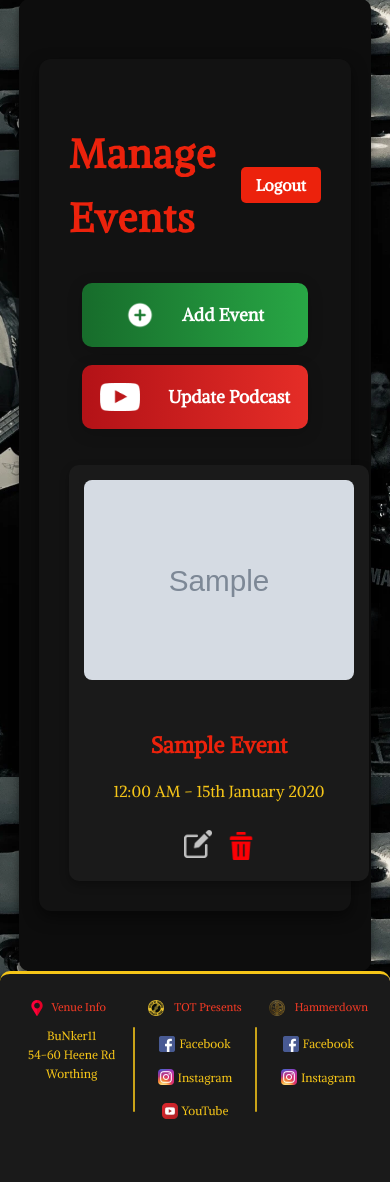
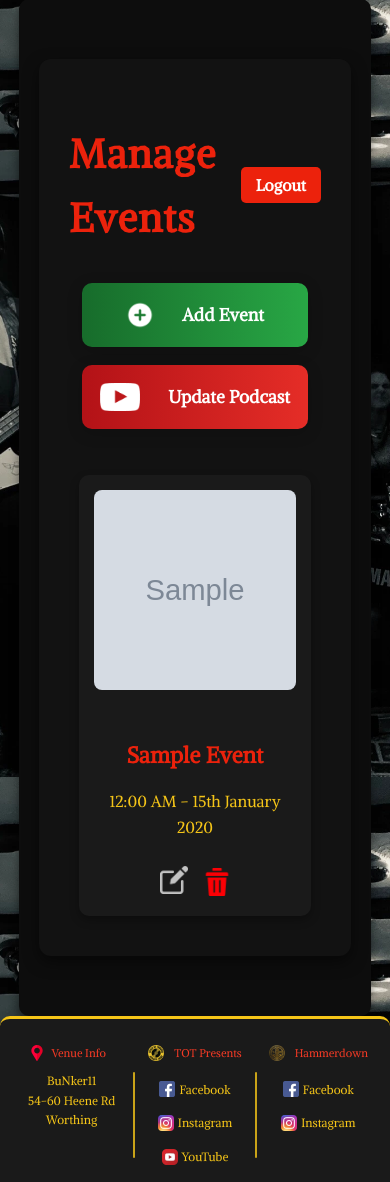
Before and after one commit to Fin250/ProjectRook1, a Flask app: page /admin in a window 390 px wide. Shown: the part 67-1249 px from the top of the page. Before the commit the page ends 1186 px from the top, so only its background shows below. Run offline with Flask 3, Linux system fonts and the light colour scheme; the visitor is signed in with stand-in values (Sample User, id 1); tables that the repository leaves empty hold one stand-in row (values such as "Sample post"); grey boxes marked "Sample" are stand-in pictures.

Commit message:
Unified event grid on admin page and removed image rate limiting

```diff
--- a/main.py
+++ b/main.py
@@ -350,6 +350,7 @@ def update_podcast():
     return render_template("update_podcast.html", current_url=current_url)
 
 @app.route("/uploads/<filename>")
+@limiter.exempt
 def uploaded_file(filename):
     return send_from_directory(app.config["UPLOAD_FOLDER"], filename)
 
--- a/static/css/admin.css
+++ b/static/css/admin.css
@@ -64,10 +64,10 @@
 }
 
 .events-grid {
-    font-family: 'Alike Angular', serif;
     display: grid;
-    grid-template-columns: repeat(auto-fit, minmax(300px, 1fr));
-    gap: 25px;
+    grid-template-columns: repeat(3, 1fr);
+    gap: 20px;
+    padding: 20px;
 }
 
 .event-card {
@@ -370,6 +370,12 @@
     filter: brightness(0) invert(1);
 }
 
+@media (max-width: 1024px) {
+    .events-grid {
+        grid-template-columns: repeat(2, 1fr);
+    }
+}
+
 @media (max-width: 900px) {
     .admin-action-btn {
         width: 48%;
@@ -391,6 +397,13 @@
     }
 }
 
+@media (max-width: 640px) {
+    .events-grid {
+        grid-template-columns: 1fr;
+        padding: 10px;
+    }
+}
+
 @media (max-width: 600px) {
     .form-row {
         flex-direction: column;
```
Also changed, not shown: instance/uploads/605035b5b7b949ffb178644a64fd626f.jpeg (added).
